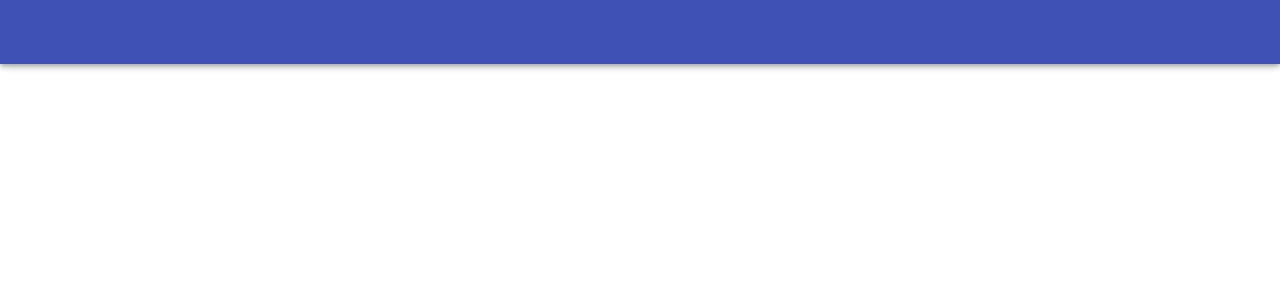
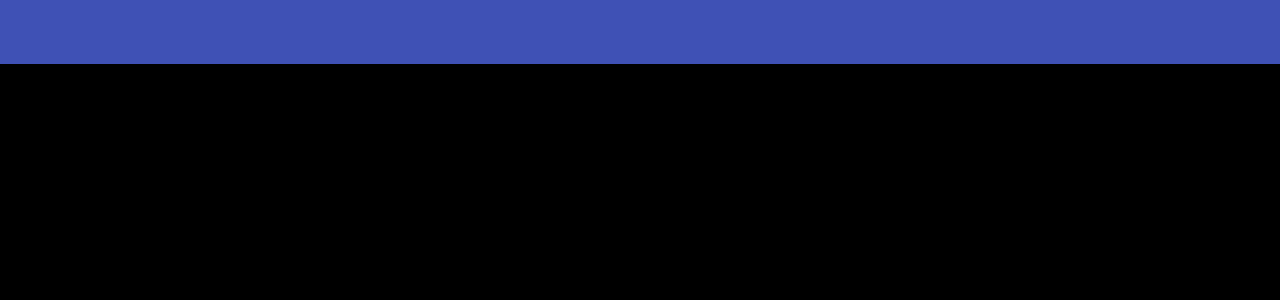
Before and after one commit to vxfontes/portfolio, a React (Vite) app: page / in a window 1280 px wide. Shown: the top 300 px of the page. Built offline with nearby package versions, Linux system fonts and the light colour scheme.

Commit message:
feat: criando primeira página

```diff
--- a/src/App.tsx
+++ b/src/App.tsx
@@ -5,9 +5,9 @@ import Home from "./pages/home";
 
 const App = () => {
     return (
-        <ThemeProvider theme={theme}>
-            <Home />
-        </ThemeProvider>
+            <ThemeProvider theme={theme}>
+                <Home />
+            </ThemeProvider>
     );
 }
 export default App;
--- /dev/null
+++ b/src/main.css
@@ -0,0 +1,5 @@
+body{
+    margin: 0;
+    padding: 0;
+    box-sizing: border-box;
+}
--- a/src/pages/home/index.tsx
+++ b/src/pages/home/index.tsx
@@ -1,10 +1,12 @@
 import MyAppBar from "../../components/appBar"
+import Presentation from "../presentation";
 
 
 const Home = () => {
     return (
         <>
             <MyAppBar />
+            <Presentation />
         </>
     );
 }
--- /dev/null
+++ b/src/pages/presentation/index.tsx
@@ -0,0 +1,14 @@
+import { Grid } from '@material-ui/core';
+import styles from './styles';
+
+const Presentation = () => {
+    const classes = styles();
+
+    return (
+        <Grid className={classes.paper} container>
+            <h1>hi</h1>
+        </Grid>
+    );
+}
+
+export default Presentation;
--- /dev/null
+++ b/src/pages/presentation/styles.ts
@@ -0,0 +1,18 @@
+import { makeStyles, createStyles, Theme } from '@material-ui/core';
+
+const styles = makeStyles((theme: Theme) =>
+
+    createStyles({
+        paper: {
+            width: '100vw',
+            height: '100vh',
+            backgroundColor: 'black',
+            color: 'black',
+            margin: 0,
+            padding: 0,
+        }
+
+    })
+);
+
+export default styles;
```
Also changed, not shown: src/main.tsx (+4 -3 lines).
